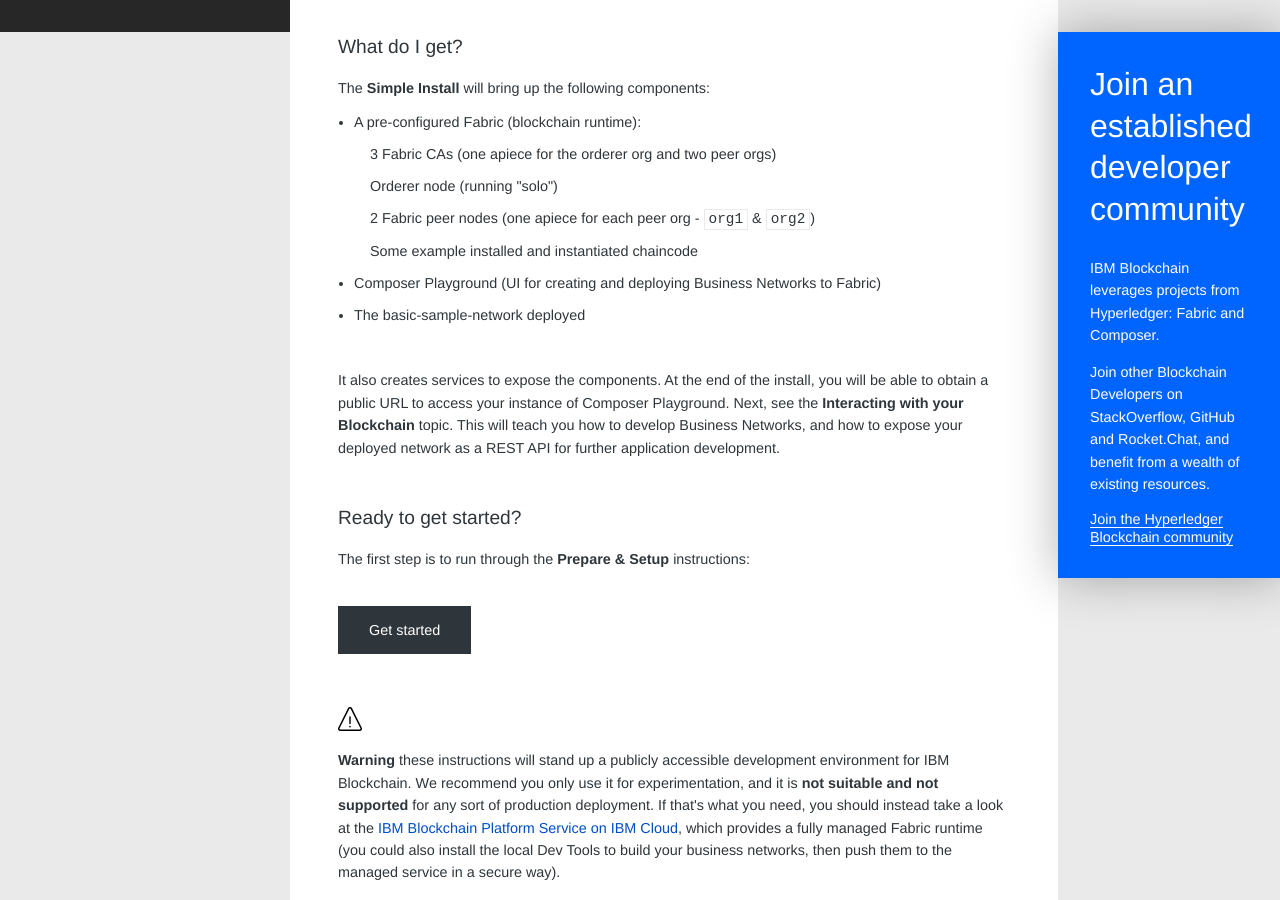
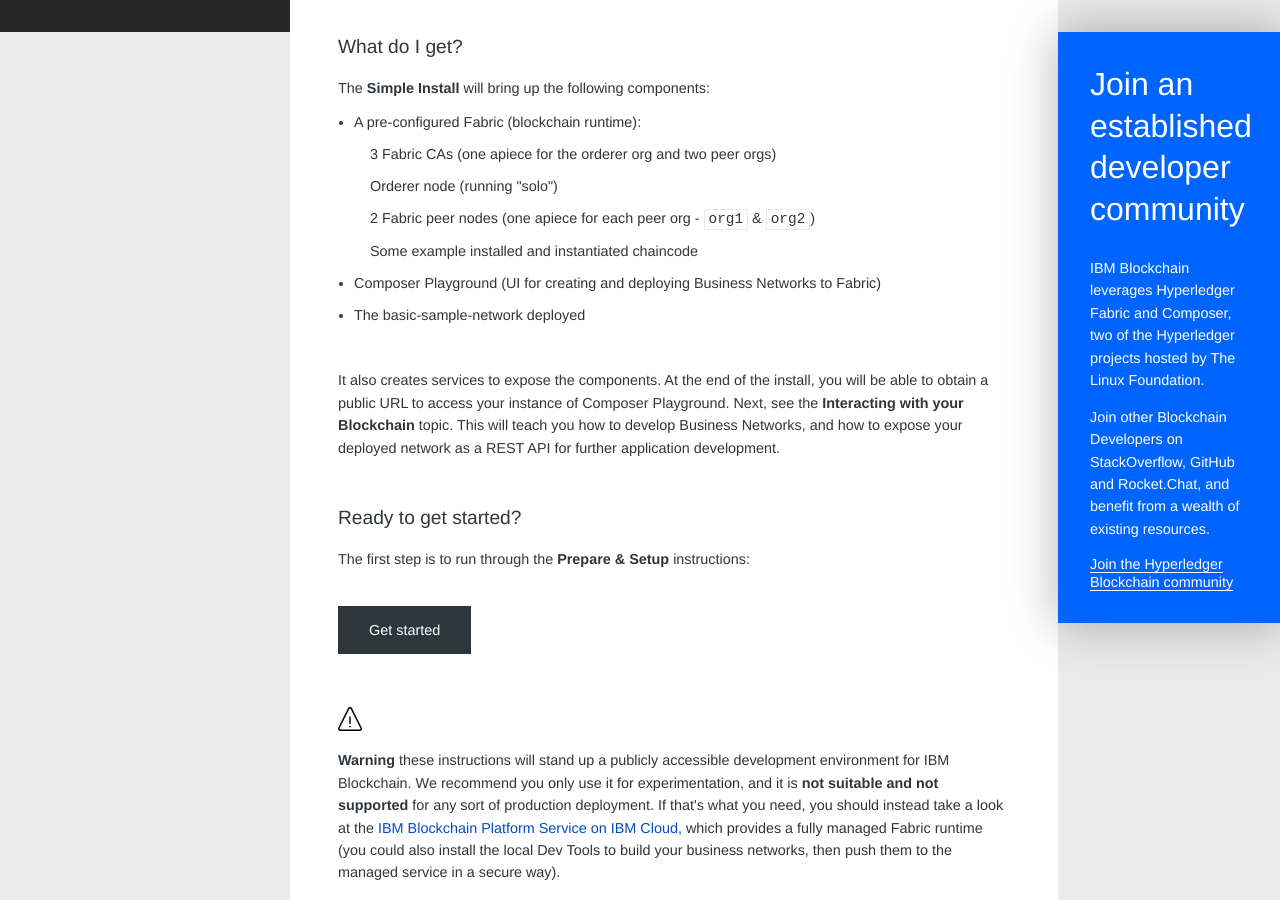
Before and after one commit to IBM-Blockchain-Archive/ibm-blockchain.github.io, a Jekyll site: the page built from index.html, in a window 1280 px wide and 900 px high, scrolled down 504 px. Built offline with Jekyll 4.4.1, drawn with Linux system fonts in a browser that asks for light colours; some web fonts are replaced.

Commit message:
index text changes from linux foundation

```diff
--- a/index.html
+++ b/index.html
@@ -56,7 +56,7 @@
 
 <div class="page-callout">
   <h2>Join an established developer community</h2>
-  <p>IBM Blockchain leverages projects from Hyperledger: Fabric and Composer.</p>
+  <p>IBM Blockchain leverages Hyperledger Fabric and Composer, two of the Hyperledger projects hosted by The Linux Foundation.</p>
   <p>Join other Blockchain Developers on StackOverflow, GitHub and Rocket.Chat, and benefit from a wealth of existing resources.</p>
   <a href="https://www.hyperledger.org/community">Join the Hyperledger Blockchain community</a>
 </div>
```
